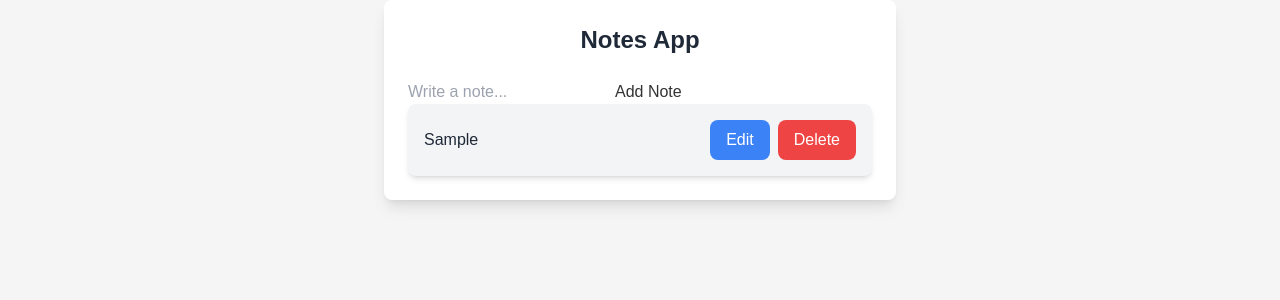
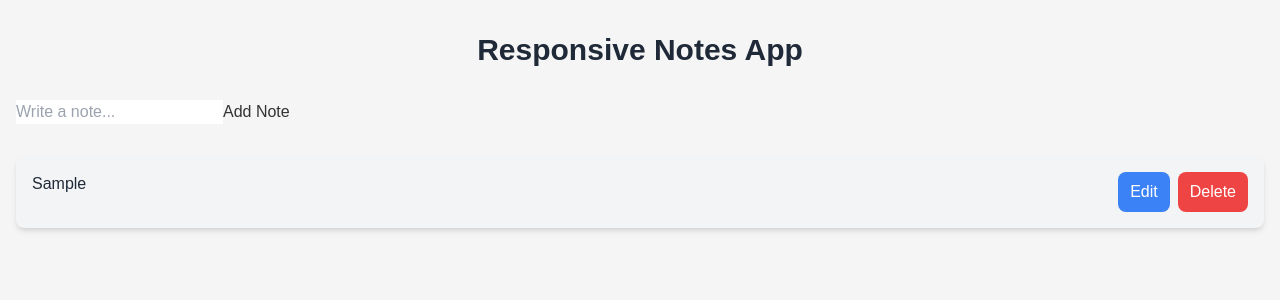
Before and after one commit to aaryan4985/notes-app, a React (Create React App) app: page / in a window 1280 px wide. Both pictures are taken after typing "Sample" into the empty fields and a click on the button "Add Note". Shown: the top 300 px of the page. Built offline with nearby package versions, Linux system fonts and the light colour scheme.

Commit message:
tailwind added

```diff
--- a/src/App.js
+++ b/src/App.js
@@ -10,15 +10,13 @@ function App() {
   useEffect(() => {
     const savedNotes = localStorage.getItem("notes");
     if (savedNotes) {
-      setNotes(JSON.parse(savedNotes)); // If notes exist in localStorage, load them
+      setNotes(JSON.parse(savedNotes)); // Load saved notes
     }
   }, []);
 
   // Update local storage whenever notes change
   useEffect(() => {
-    if (notes.length > 0) {
-      localStorage.setItem("notes", JSON.stringify(notes));
-    }
+    localStorage.setItem("notes", JSON.stringify(notes));
   }, [notes]);
 
   // Add a new note
@@ -41,32 +39,32 @@ function App() {
   // Save the edited note
   const saveEditedNote = () => {
     const updatedNotes = [...notes];
-    updatedNotes[editIndex] = editText; // Update the note at the specified index
+    updatedNotes[editIndex] = editText; // Update the note
     setNotes(updatedNotes);
-    setEditIndex(null); // Stop editing
-    setEditText(""); // Clear the edit text
+    setEditIndex(null);
+    setEditText("");
   };
 
   return (
-    <div className="max-w-lg mx-auto p-6 bg-white rounded-lg shadow-lg">
-      <h1 className="text-2xl font-bold text-gray-800 mb-6 text-center">
-        Notes App
+    <div className="container mx-auto px-4 py-8">
+      <h1 className="text-3xl font-bold text-center text-gray-800 mb-8">
+        Responsive Notes App
       </h1>
       <NoteForm addNote={addNote} />
 
-      <ul className="space-y-4">
+      <ul className="space-y-4 mt-8">
         {notes.map((note, index) => (
           <li
             key={index}
-            className="flex justify-between items-center p-4 bg-gray-100 rounded-lg shadow-md"
+            className="flex flex-col sm:flex-row sm:justify-between items-start sm:items-center bg-gray-100 p-4 rounded-lg shadow-md"
           >
             {editIndex === index ? (
-              <div className="flex items-center space-x-2">
+              <div className="flex flex-col sm:flex-row sm:items-center w-full">
                 <input
                   type="text"
                   value={editText}
                   onChange={(e) => setEditText(e.target.value)}
-                  className="px-3 py-2 border border-gray-300 rounded-lg w-3/4"
+                  className="w-full sm:w-3/4 px-3 py-2 border border-gray-300 rounded-lg mb-2 sm:mb-0 sm:mr-2"
                 />
                 <button
                   onClick={saveEditedNote}
@@ -76,23 +74,23 @@ function App() {
                 </button>
               </div>
             ) : (
-              <>
-                <span className="text-gray-800">{note}</span>
-                <div className="flex space-x-2">
+              <div className="flex justify-between w-full">
+                <span className="text-gray-800 break-words">{note}</span>
+                <div className="flex mt-2 sm:mt-0">
                   <button
                     onClick={() => startEditing(index)}
-                    className="bg-blue-500 text-white px-4 py-2 rounded-lg"
+                    className="bg-blue-500 text-white px-3 py-2 rounded-lg mr-2"
                   >
                     Edit
                   </button>
                   <button
                     onClick={() => deleteNote(index)}
-                    className="bg-red-500 text-white px-4 py-2 rounded-lg"
+                    className="bg-red-500 text-white px-3 py-2 rounded-lg"
                   >
                     Delete
                   </button>
                 </div>
-              </>
+              </div>
             )}
           </li>
         ))}
```
